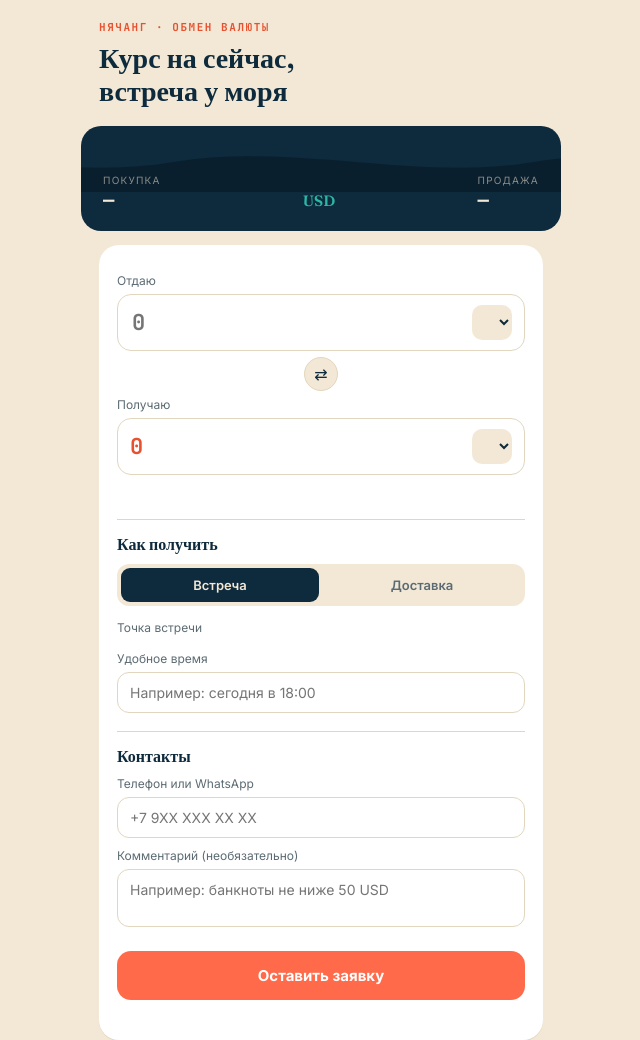
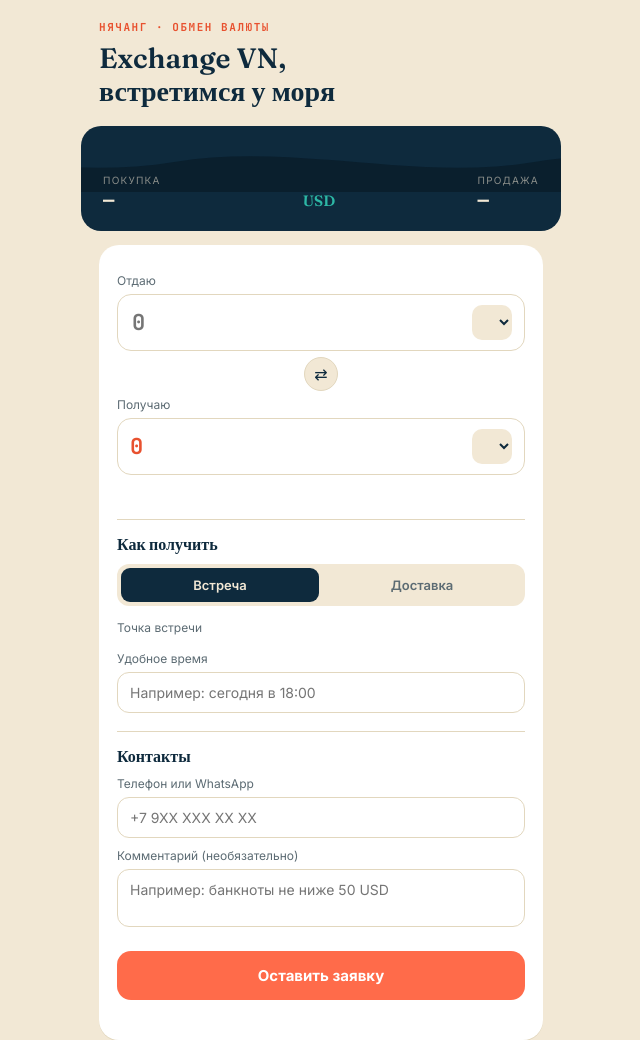
Before and after one commit to itatarinov47/exchange-, a website: page public/index.html in a window 1280 px wide. Shown: the top 1040 px of the page, without its empty margins (319-959 px from the left). Drawn offline with Linux system fonts and the light colour scheme; no server answers; a script that the page names is missing.

Commit message:
Update index.html

```diff
--- a/public/index.html
+++ b/public/index.html
@@ -16,7 +16,7 @@
 
   <header class="header">
     <p class="eyebrow">НЯЧАНГ · ОБМЕН ВАЛЮТЫ</p>
-    <h1 class="title">Курс на сейчас,<br>встреча у моря</h1>
+    <h1 class="title">Exchange VN,<br>встретимся у моря</h1>
   </header>
 
   <section class="tide" aria-label="Текущий курс">
```
